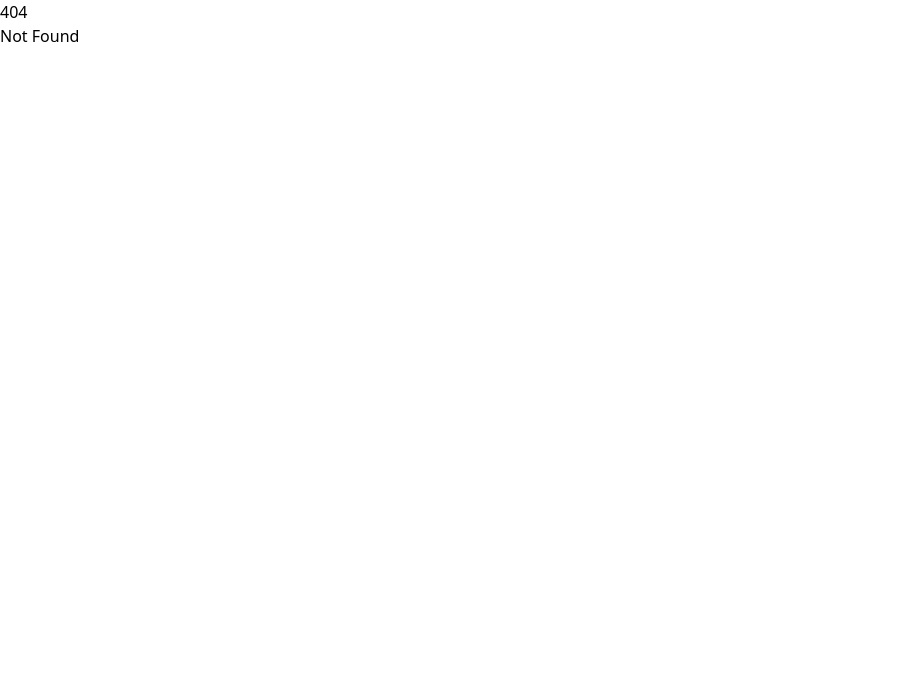
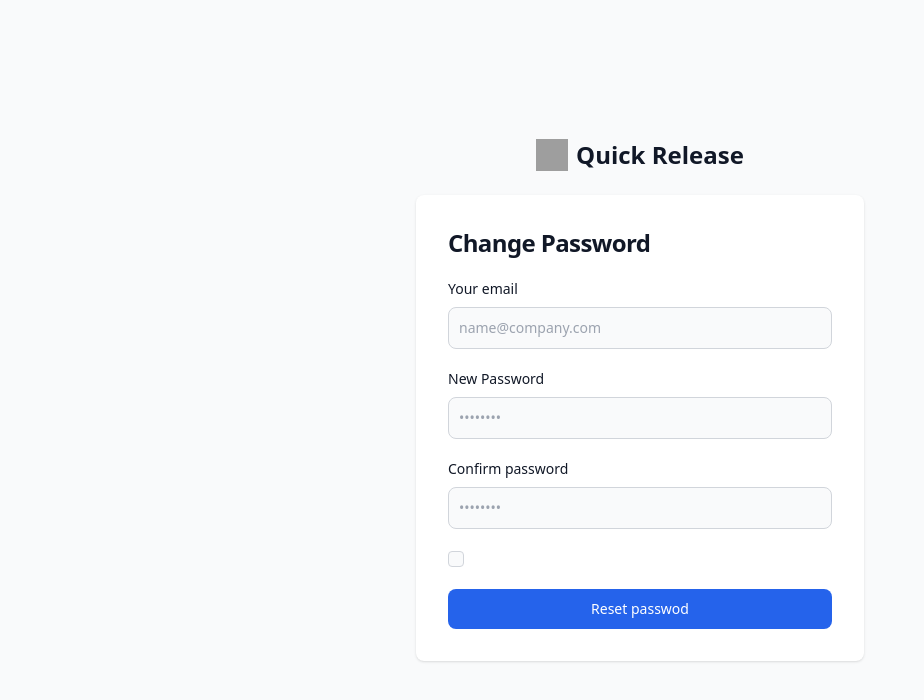
Before and after one commit to cs-quicklabs/quicklabs-designs, a SvelteKit app: page /quick-release/reset-password in a window 1280 px wide. Before the commit this address had no page. Shown: the top 700 px of the page, without its empty margins (0-924 px from the left). Built offline with nearby package versions, Linux system fonts and the light colour scheme; grey boxes are pictures that could not be loaded.

Commit message:
reset password screen

```diff
--- a/src/routes/quick-release/+page.svelte
+++ b/src/routes/quick-release/+page.svelte
@@ -1,7 +1,8 @@
 <script>
 	let login = [
 		{ title: 'Login', link: '/quick-release/login' },
-		{ title: 'Forgot Password', link: '/quick-release/forgot-password' }
+		{ title: 'Forgot Password', link: '/quick-release/forgot-password' },
+		{ title: 'Reset Password', link: '/quick-release/reset-password' }
 	];
 
 	let signup = [
--- /dev/null
+++ b/src/routes/quick-release/reset-password/+page.svelte
@@ -0,0 +1,69 @@
+<section class="bg-gray-50 dark:bg-gray-900">
+	<div class="flex flex-col items-center justify-center px-6 py-8 mx-auto md:h-screen lg:py-0">
+		<a href="#" class="flex items-center mb-6 text-2xl font-semibold text-gray-900 dark:text-white">
+			<img
+				class="w-8 h-8 mr-2"
+				src="https://flowbite.s3.amazonaws.com/blocks/marketing-ui/logo.svg"
+				alt="logo" />
+			Quick Release
+		</a>
+		<div
+			class="w-full p-6 bg-white rounded-lg shadow dark:border md:mt-0 sm:max-w-md dark:bg-gray-800 dark:border-gray-700 sm:p-8">
+			<h2
+				class="mb-1 text-xl font-bold leading-tight tracking-tight text-gray-900 md:text-2xl dark:text-white">
+				Change Password
+			</h2>
+			<form class="mt-4 space-y-4 lg:mt-5 md:space-y-5" action="#">
+				<div>
+					<label for="email" class="block mb-2 text-sm font-medium text-gray-900 dark:text-white"
+						>Your email</label>
+					<input
+						type="email"
+						name="email"
+						id="email"
+						class="bg-gray-50 border border-gray-300 text-gray-900 sm:text-sm rounded-lg focus:ring-primary-600 focus:border-primary-600 block w-full p-2.5 dark:bg-gray-700 dark:border-gray-600 dark:placeholder-gray-400 dark:text-white dark:focus:ring-blue-500 dark:focus:border-blue-500"
+						placeholder="name@company.com"
+						required="" />
+				</div>
+				<div>
+					<label for="password" class="block mb-2 text-sm font-medium text-gray-900 dark:text-white"
+						>New Password</label>
+					<input
+						type="password"
+						name="password"
+						id="password"
+						placeholder="••••••••"
+						class="bg-gray-50 border border-gray-300 text-gray-900 sm:text-sm rounded-lg focus:ring-primary-600 focus:border-primary-600 block w-full p-2.5 dark:bg-gray-700 dark:border-gray-600 dark:placeholder-gray-400 dark:text-white dark:focus:ring-blue-500 dark:focus:border-blue-500"
+						required="" />
+				</div>
+				<div>
+					<label
+						for="confirm-password"
+						class="block mb-2 text-sm font-medium text-gray-900 dark:text-white"
+						>Confirm password</label>
+					<input
+						type="confirm-password"
+						name="confirm-password"
+						id="confirm-password"
+						placeholder="••••••••"
+						class="bg-gray-50 border border-gray-300 text-gray-900 sm:text-sm rounded-lg focus:ring-primary-600 focus:border-primary-600 block w-full p-2.5 dark:bg-gray-700 dark:border-gray-600 dark:placeholder-gray-400 dark:text-white dark:focus:ring-blue-500 dark:focus:border-blue-500"
+						required="" />
+				</div>
+				<div class="flex items-start">
+					<div class="flex items-center h-5">
+						<input
+							id="newsletter"
+							aria-describedby="newsletter"
+							type="checkbox"
+							class="w-4 h-4 border border-gray-300 rounded bg-gray-50 focus:ring-3 focus:ring-primary-300 dark:bg-gray-700 dark:border-gray-600 dark:focus:ring-primary-600 dark:ring-offset-gray-800"
+							required="" />
+					</div>
+				</div>
+				<button
+					type="submit"
+					class="w-full text-white bg-primary-600 hover:bg-primary-700 focus:ring-4 focus:outline-none focus:ring-primary-300 font-medium rounded-lg text-sm px-5 py-2.5 text-center dark:bg-primary-600 dark:hover:bg-primary-700 dark:focus:ring-primary-800"
+					>Reset passwod</button>
+			</form>
+		</div>
+	</div>
+</section>
```
